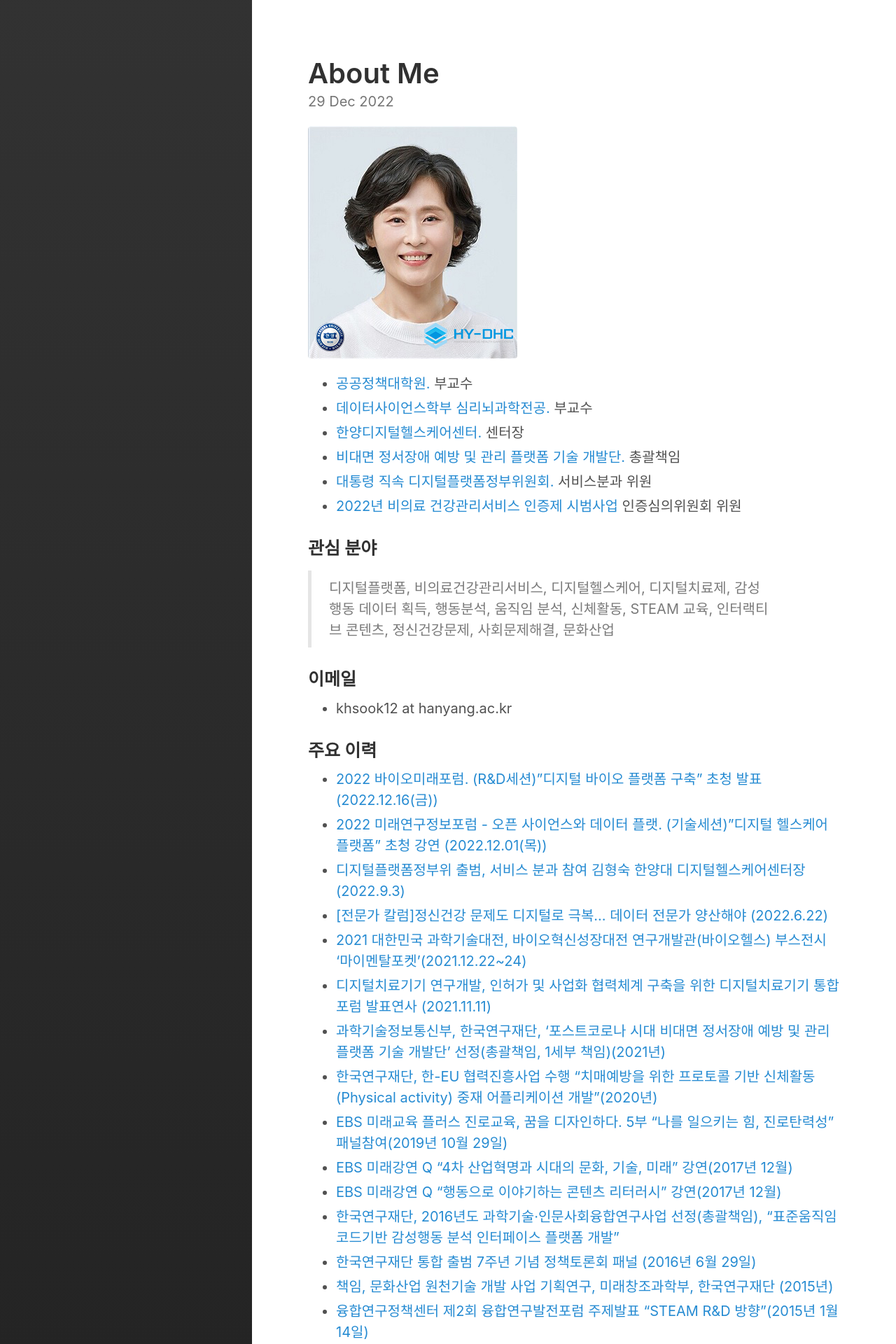
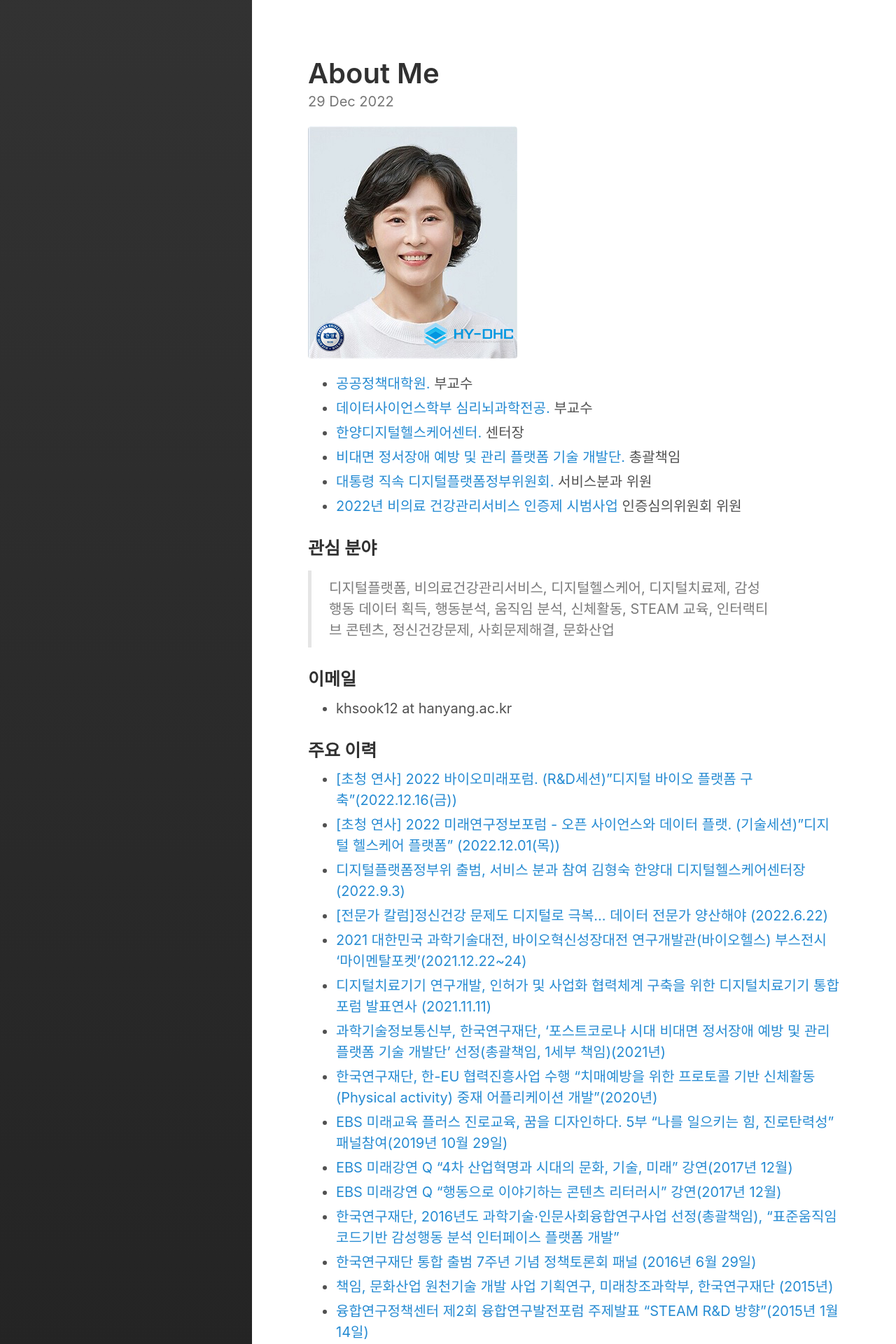
Before and after one commit to Rugger12/hyungsook, a Jekyll site: the page built from _posts/2022-12-29-about-me.md, in a window 1280 px wide. Shown: the top 1920 px of the page at 70% size. Built offline with Jekyll 4.4.1, drawn with Linux system fonts in a browser that asks for light colours.

Commit message:
Update 2022-12-29-about-me.md

```diff
--- a/_posts/2022-12-29-about-me.md
+++ b/_posts/2022-12-29-about-me.md
@@ -25,8 +25,8 @@ excerpt_separator:  <!--more-->
 
 <a name="experience"></a>
 ### 주요 이력
-*  <a href="https://naver.me/xV3Bqmkm" target="_blank"> 2022 바이오미래포럼. (R&D세션)"디지털 바이오 플랫폼 구축" 초청 발표 (2022.12.16(금))</a>
-*  <a href="https://youtu.be/s7VAc4eiu1E?t=2034" target="_blank"> 2022 미래연구정보포럼 - 오픈 사이언스와 데이터 플랫. (기술세션)"디지털 헬스케어 플랫폼" 초청 강연 (2022.12.01(목))</a>
+*  <a href="https://naver.me/xV3Bqmkm" target="_blank"> [초청 연사] 2022 바이오미래포럼. (R&D세션)"디지털 바이오 플랫폼 구축"(2022.12.16(금))</a>
+*  <a href="https://youtu.be/s7VAc4eiu1E?t=2034" target="_blank"> [초청 연사] 2022 미래연구정보포럼 - 오픈 사이언스와 데이터 플랫. (기술세션)"디지털 헬스케어 플랫폼" (2022.12.01(목))</a>
 *  <a href="http://www.aitimes.com/news/articleView.html?idxno=146621" target="_blank"> 디지털플랫폼정부위 출범, 서비스 분과 참여 김형숙 한양대 디지털헬스케어센터장 (2022.9.3)</a>
 *  <a href="https://www.donga.com/news/It/article/all/20220621/114033279/1" target="_blank"> [전문가 칼럼]정신건강 문제도 디지털로 극복… 데이터 전문가 양산해야 (2022.6.22)</a>
 *  <a href="https://blog.naver.com/yhpark8105/222623154288" target="_blank"> 2021 대한민국 과학기술대전, 바이오혁신성장대전 연구개발관(바이오헬스) 부스전시 '마이멘탈포켓'(2021.12.22~24)</a>
```
